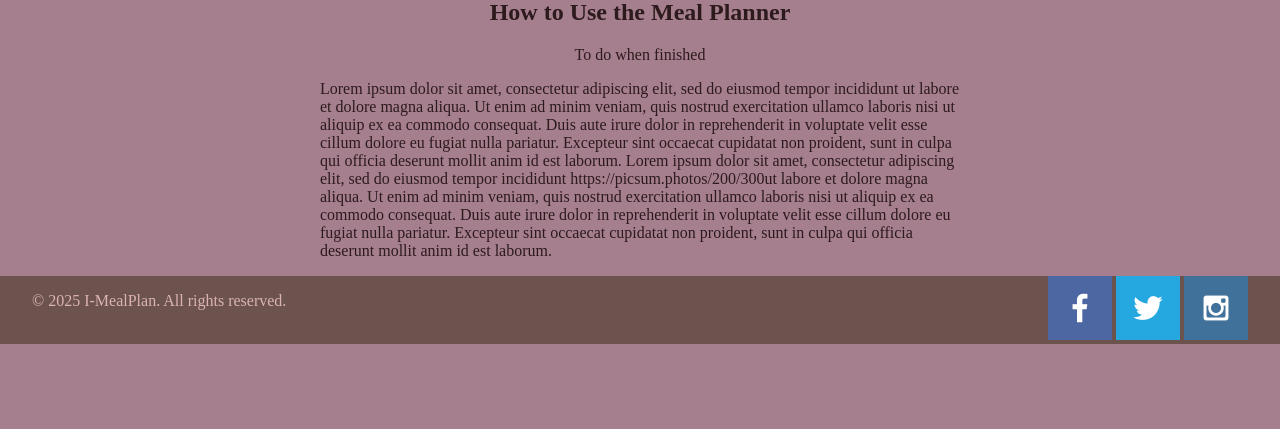
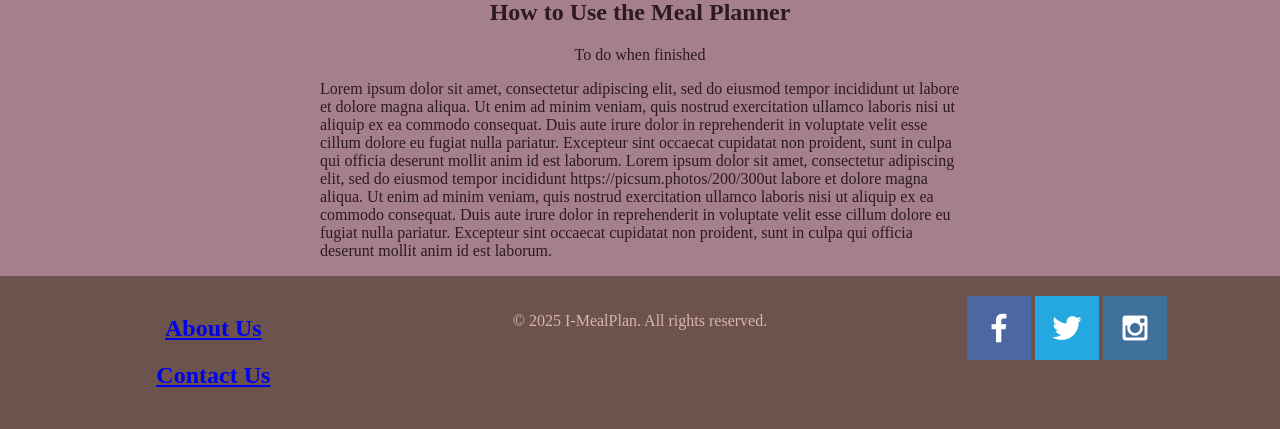
Before and after one commit to Garnir-111/meal_planning-, a PHP site: page / in a window 1280 px wide. Shown: the part 419-848 px from the top of the page. Before the commit the page ends 763 px from the top, so only its background shows below. Run offline with PHP 8.4, Linux system fonts and the light colour scheme; some web fonts are replaced.

Commit message:
fixed footer css.

```diff
--- a/index.html
+++ b/index.html
@@ -40,8 +40,14 @@
     </div>
   </body>
   <footer>
-    <p>&copy; 2025 I-MealPlan. All rights reserved.</p>
-    <div id="socmedialinks">
+    <div class="footchild">
+      <a href="aboutus.html"><h2>About Us</h2></a>
+      <a href="contactus.html"><h2>Contact Us</h2></a>
+    </div>
+    <div class="footchild">
+      <p class="copyright">&copy; 2025 I-MealPlan. All rights reserved.</p>
+    </div>
+    <div class="footchild">
       <a>
         <img src="images/facebook.png" alt="Facebook" target="_blank">
       </a>
@@ -52,5 +58,6 @@
         <img src="images/instagram.png" alt="Instagram" target="_blank">
       </a>
     </div>
+
   </footer>
 </html>
--- a/styles/index.css
+++ b/styles/index.css
@@ -59,8 +59,6 @@ footer {
     background: #6C534E;
     display: flex;
     justify-content: space-between;
-    padding-left: 2.5%;
-    padding-right: 2.5%;
 }
 footer p {
     color: #DBB3B1;
@@ -95,3 +93,8 @@ nav {
 .navitem:hover {
     color: white;
 }
+.footchild {
+    flex: 1;
+    padding: 20px;
+    text-align: center;
+}
```
Also changed, not shown: aboutus.html (+8 -6 lines).
